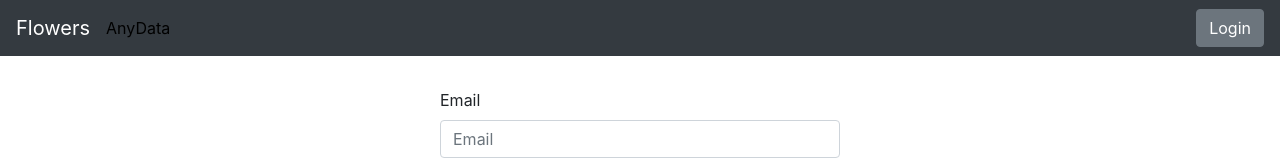
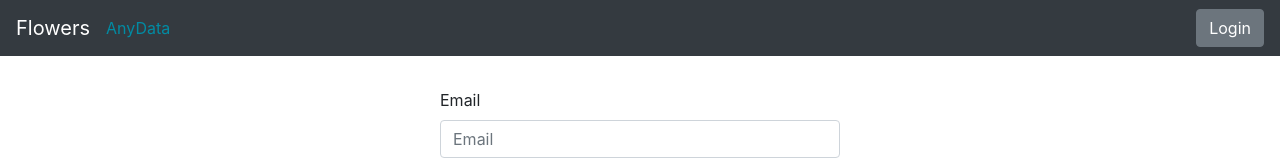
Before and after one commit to abanoubEssam/flowers-reactjs-graphql, a React (Create React App) app: page /auth/login/ in a window 1280 px wide. Shown: the top 160 px of the page. Built offline with nearby package versions, Linux system fonts and the light colour scheme; what apollo-upload-client would draw is missing.

Commit message:
change back end url

```diff
--- a/src/components/Navigation/MainNavigation.module.css
+++ b/src/components/Navigation/MainNavigation.module.css
@@ -1,6 +1,6 @@
 a {
     text-decoration: none;
-    color: black;
+    color: rgb(2, 139, 163);
 }
 
 /* .mainNavigationItems a[class='active'] {
```
Also changed, not shown: 2 other files (tests, documents, lock files or other folders).
